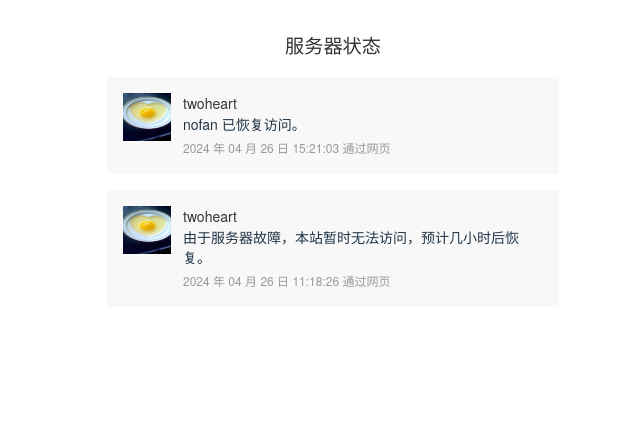
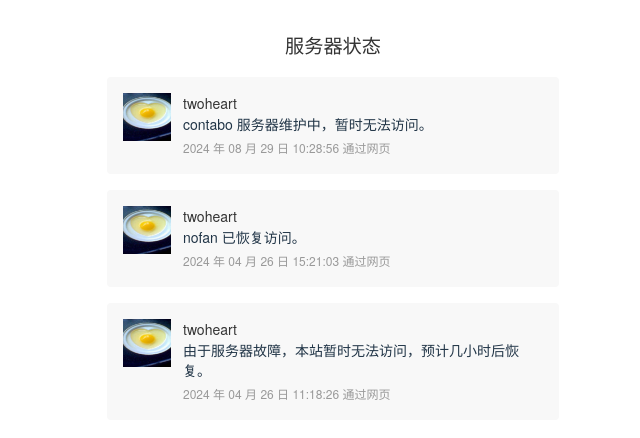
Before and after one commit to twoheartliu/nofan-status, a Vue app: page / in a window 1280 px wide. Shown: the top 438 px of the page, without its empty margins (307-947 px from the left). Built offline with nearby package versions, Linux system fonts and the light colour scheme.

Commit message:
2024年8月29日10:30:48

```diff
--- a/src/App.vue
+++ b/src/App.vue
@@ -3,6 +3,18 @@
 
 <template>
   <div class="title">服务器状态</div>
+  <div class="quote-fanfou">
+    <div class="avatar"><img class="img" src="./assets/img/avatar.jpg" alt="twoheart"></div>
+    <div class="content">
+      <div class="username"><a href="https://fanfou.com/twoheart" target="_blank">twoheart</a></div>
+      <span class="message">
+        contabo 服务器维护中，暂时无法访问。
+      </span>
+      <div class="meta">
+        <a href="#">2024 年 08 月 29 日 10:28:56</a> 通过网页
+      </div>
+    </div>
+  </div>
   <div class="quote-fanfou">
     <div class="avatar"><img class="img" src="./assets/img/avatar.jpg" alt="twoheart"></div>
     <div class="content">
```
